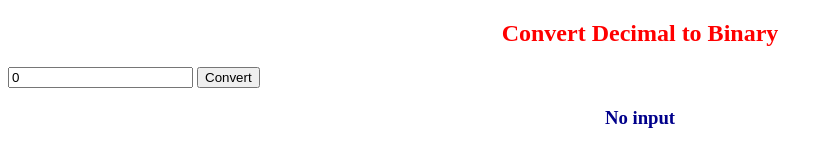
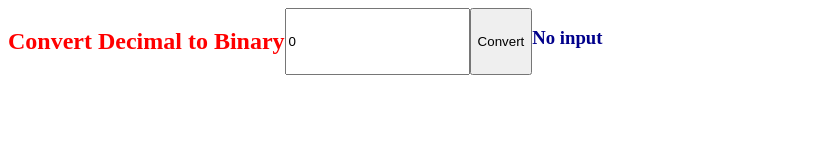
Before and after one commit to subhajit4980/decimaltobinary_converter.github.io, a plain HTML site: page index.html in a window 1280 px wide. Shown: the whole page, without its empty margins (0-833 px from the left). Drawn offline with Linux system fonts and the light colour scheme.

Commit message:
Update index.html

```diff
--- a/index.html
+++ b/index.html
@@ -9,6 +9,11 @@
 /*     .city{
       position: absolute;
     } */
+    .container{
+      display:flex;
+      flex-warp:wrap;
+      text-align:center;
+    }
 
   </style>
   </head>
```
